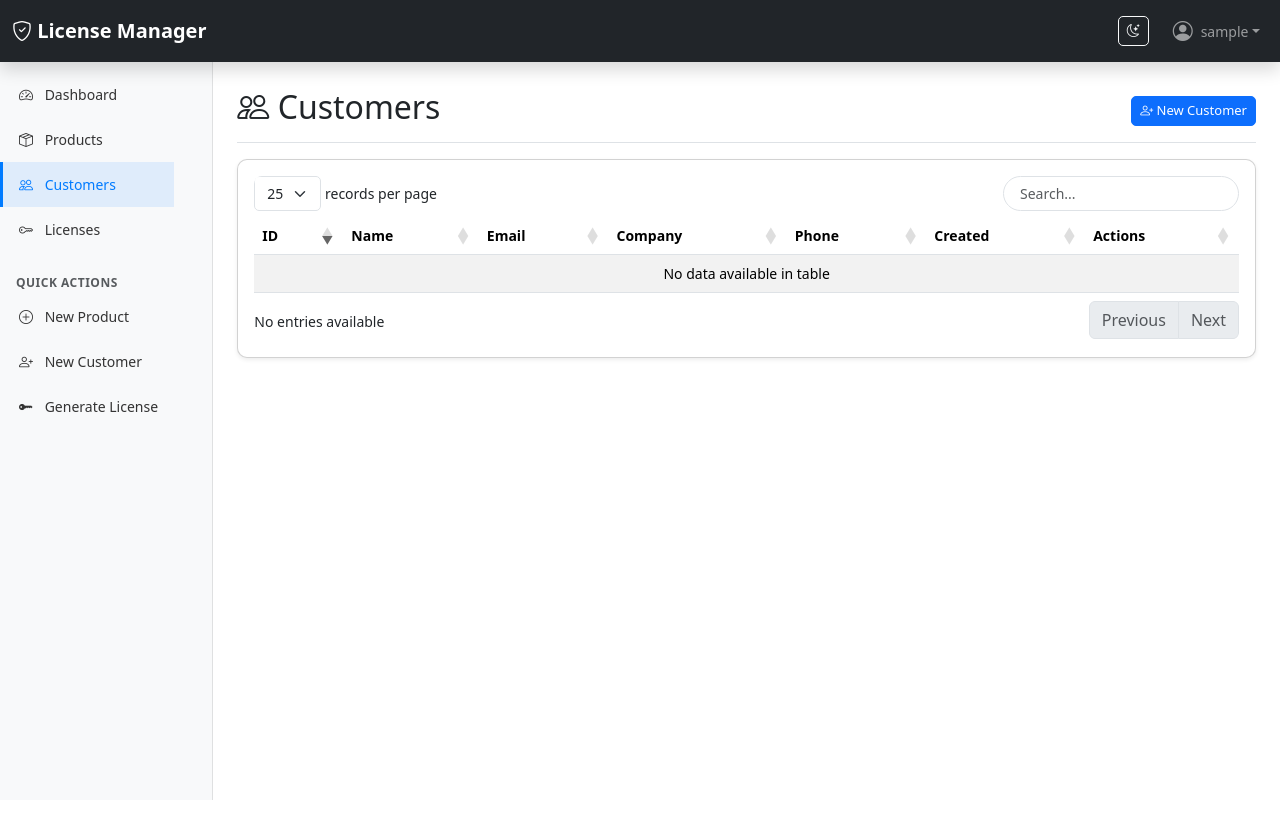
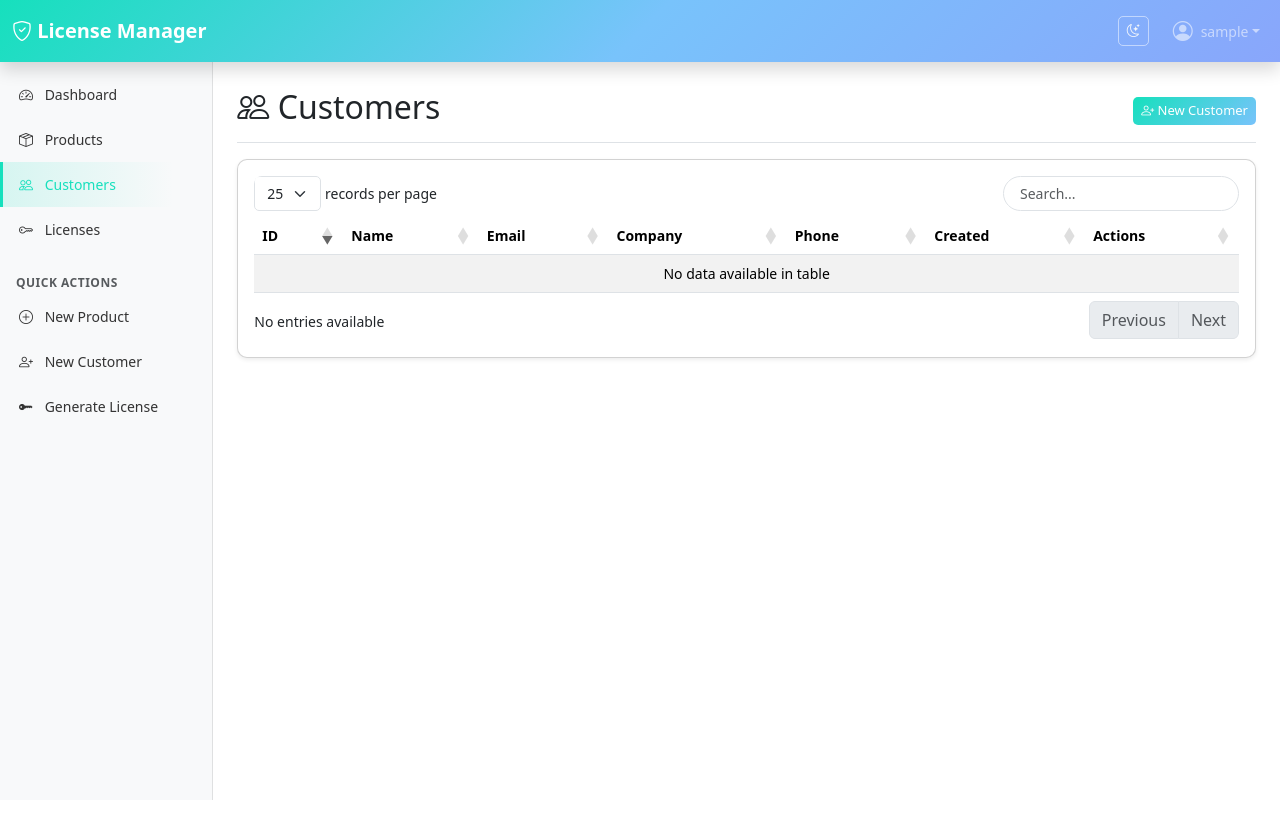
Before and after one commit to Choirrulloh/dashboard-license-management, a Node server app: page /customers in a window 1280 px wide. Run offline with Node 20, Linux system fonts and the light colour scheme; the visitor is signed in with stand-in values (Sample User, id 1); data that the repository does not hold is empty; some libraries are stand-ins or nearby versions.

Commit message:
Implement custom color scheme with vibrant gradient palette
Color Palette Applied:
- Yellow Green: #98ce00 (accent, highlights)
- Turquoise: #16e0bd (primary actions, links)
- Maya Blue: #78c3fb (secondary, info)
- Wisteria Blue: #89a6fb (tertiary)
- Dusty Mauve: #98838f (muted, neutral)

CSS Variables Added:
- Custom color palette variables in :root
- Gradient definitions (primary, accent, full)
- Primary/secondary/accent color mappings

Components Updated:

1. Navbar:
   - Gradient background: turquoise → maya blue → wisteria blue
   - Enhanced hover states for buttons
   - Better visual hierarchy

2. Sidebar:
   - Turquoise active/hover states
   - Gradient background on active links
   - Smooth transitions

3. Buttons:
   - Primary: turquoise → maya blue gradient
   - Success: yellow-green → turquoise gradient
   - Hover effects with transform and shadow
   - Smooth transitions

4. Statistics Cards:
   - Custom gradient backgrounds for icons
   - Updated border colors to match palette
   - Visual consistency across all cards

5. Login/Register Pages:
   - Full gradient background using all 5 colors
   - Smooth color transitions
   - Modern, vibrant look

6. Charts (Chart.js):
   - Doughnut chart: turquoise, red, dusty mauve
   - Bar chart: each bar uses different palette color
   - Rounded corners on bars (borderRadius: 8)

7. Links & Badges:
   - Links: turquoise with maya blue hover
   - Badges: gradient backgrounds
   - Consistent color language

8. Dark Mode Compatible:
   - All new colors work with dark mode
   - Proper contrast maintained

Visual Improvements:
✨ Fresh, modern, vibrant color scheme
✨ Smooth gradients throughout UI
✨ Consistent color language
✨ Better visual hierarchy
✨ Enhanced user experience

The entire app now uses the custom color palette consistently!

```diff
--- a/public/css/custom.css
+++ b/public/css/custom.css
@@ -1,6 +1,25 @@
 :root {
   --sidebar-width: 240px;
   --navbar-height: 56px;
+
+  /* Custom Color Palette */
+  --yellow-green: #98ce00;
+  --turquoise: #16e0bd;
+  --maya-blue: #78c3fb;
+  --wisteria-blue: #89a6fb;
+  --dusty-mauve: #98838f;
+
+  /* Primary Colors */
+  --primary-color: var(--turquoise);
+  --secondary-color: var(--maya-blue);
+  --accent-color: var(--yellow-green);
+  --info-color: var(--wisteria-blue);
+  --muted-color: var(--dusty-mauve);
+
+  /* Gradients */
+  --gradient-primary: linear-gradient(135deg, var(--turquoise), var(--maya-blue));
+  --gradient-accent: linear-gradient(135deg, var(--yellow-green), var(--turquoise));
+  --gradient-full: linear-gradient(135deg, #98ce00, #16e0bd, #78c3fb, #89a6fb, #98838f);
 }
 
 /* Main Layout */
@@ -44,17 +63,18 @@ body {
   color: #333;
   padding: 0.75rem 1rem;
   border-left: 3px solid transparent;
+  transition: all 0.3s ease;
 }
 
 .sidebar .nav-link:hover {
-  color: #007bff;
-  background-color: rgba(0, 123, 255, 0.1);
+  color: var(--turquoise);
+  background-color: rgba(22, 224, 189, 0.1);
 }
 
 .sidebar .nav-link.active {
-  color: #007bff;
-  border-left-color: #007bff;
-  background-color: rgba(0, 123, 255, 0.1);
+  color: var(--turquoise);
+  border-left-color: var(--turquoise);
+  background: linear-gradient(90deg, rgba(22, 224, 189, 0.15), transparent);
 }
 
 .sidebar .nav-link i {
@@ -117,6 +154,7 @@ body {
 
 /* Navbar */
 .navbar {
+  background: linear-gradient(135deg, var(--turquoise) 0%, var(--maya-blue) 50%, var(--wisteria-blue) 100%) !important;
   box-shadow: 0 0.5rem 1rem rgba(0, 0, 0, 0.15);
   z-index: 1030;
 }
@@ -135,8 +173,13 @@ body {
   box-shadow: none;
 }
 
+.navbar .btn-outline-light {
+  border-color: rgba(255, 255, 255, 0.5);
+}
+
 .navbar .btn-outline-light:hover {
-  background-color: rgba(255, 255, 255, 0.1);
+  background-color: rgba(255, 255, 255, 0.2);
+  border-color: rgba(255, 255, 255, 0.8);
 }
 
 /* Cards */
@@ -153,10 +196,59 @@ body {
 /* Buttons */
 .btn {
   border-radius: 5px;
+  transition: all 0.3s ease;
 }
 
 .btn-sm {
   font-size: 0.8125rem;
+}
+
+.btn-primary {
+  background: linear-gradient(135deg, var(--turquoise), var(--maya-blue));
+  border: none;
+}
+
+.btn-primary:hover {
+  background: linear-gradient(135deg, var(--maya-blue), var(--wisteria-blue));
+  transform: translateY(-2px);
+  box-shadow: 0 4px 12px rgba(22, 224, 189, 0.3);
+}
+
+.btn-success {
+  background: linear-gradient(135deg, var(--yellow-green), var(--turquoise));
+  border: none;
+}
+
+.btn-success:hover {
+  background: linear-gradient(135deg, var(--turquoise), var(--maya-blue));
+  transform: translateY(-2px);
+}
+
+/* Links */
+a {
+  color: var(--turquoise);
+  transition: color 0.3s ease;
+}
+
+a:hover {
+  color: var(--maya-blue);
+}
+
+/* Border Colors for Stat Cards */
+.border-primary {
+  border-color: var(--turquoise) !important;
+}
+
+.border-success {
+  border-color: var(--yellow-green) !important;
+}
+
+.border-info {
+  border-color: var(--maya-blue) !important;
+}
+
+.border-warning {
+  border-color: var(--wisteria-blue) !important;
 }
 
 /* Dark Mode Styles */
--- a/views/auth/login.ejs
+++ b/views/auth/login.ejs
@@ -4,7 +4,7 @@
   <%- include('../partials/head') %>
   <style>
     body {
-      background: linear-gradient(135deg, #667eea 0%, #764ba2 100%);
+      background: linear-gradient(135deg, #98ce00 0%, #16e0bd 25%, #78c3fb 50%, #89a6fb 75%, #98838f 100%);
       min-height: 100vh;
       display: flex;
       align-items: center;
--- a/views/auth/register.ejs
+++ b/views/auth/register.ejs
@@ -4,7 +4,7 @@
   <%- include('../partials/head') %>
   <style>
     body {
-      background: linear-gradient(135deg, #667eea 0%, #764ba2 100%);
+      background: linear-gradient(135deg, #98ce00 0%, #16e0bd 25%, #78c3fb 50%, #89a6fb 75%, #98838f 100%);
       min-height: 100vh;
       display: flex;
       align-items: center;
```
Also changed, not shown: other parts of public/css/custom.css (+49 -0 lines), views/dashboard/index.ejs (+4 -3 lines).
